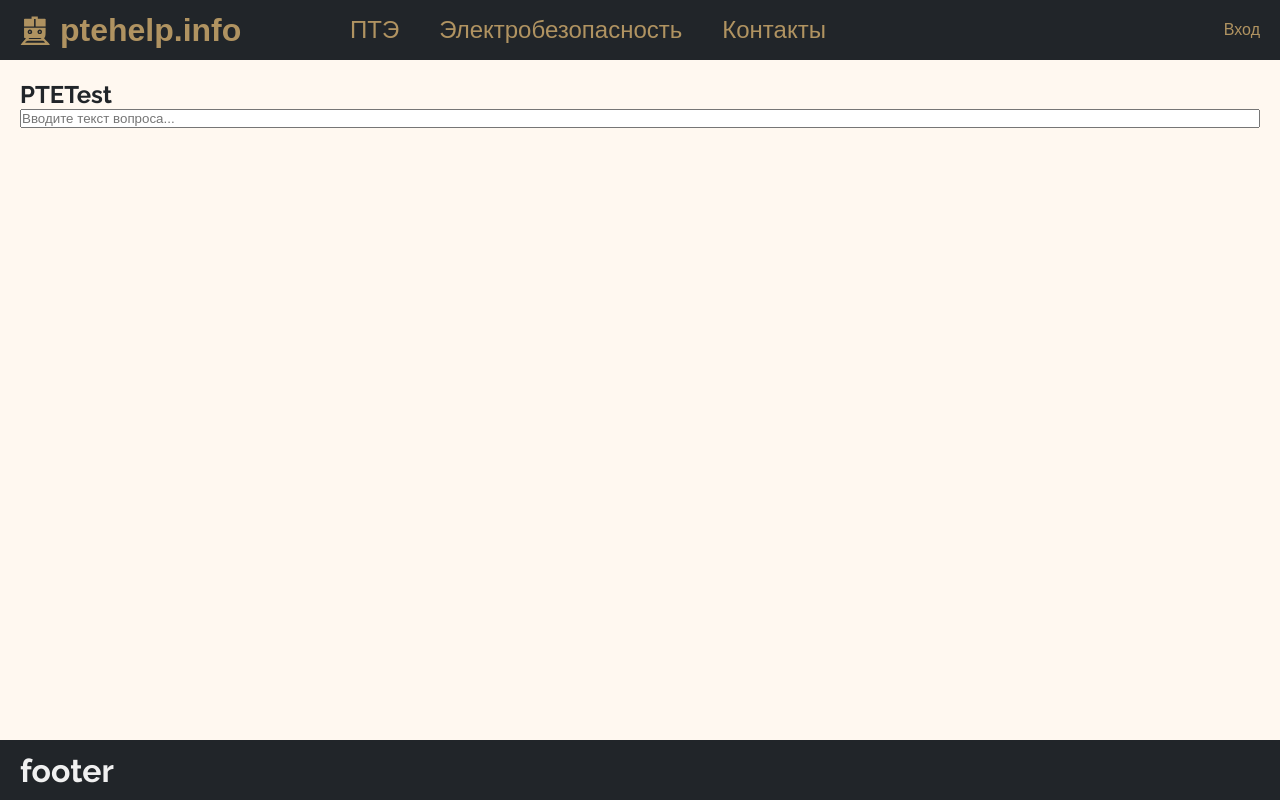
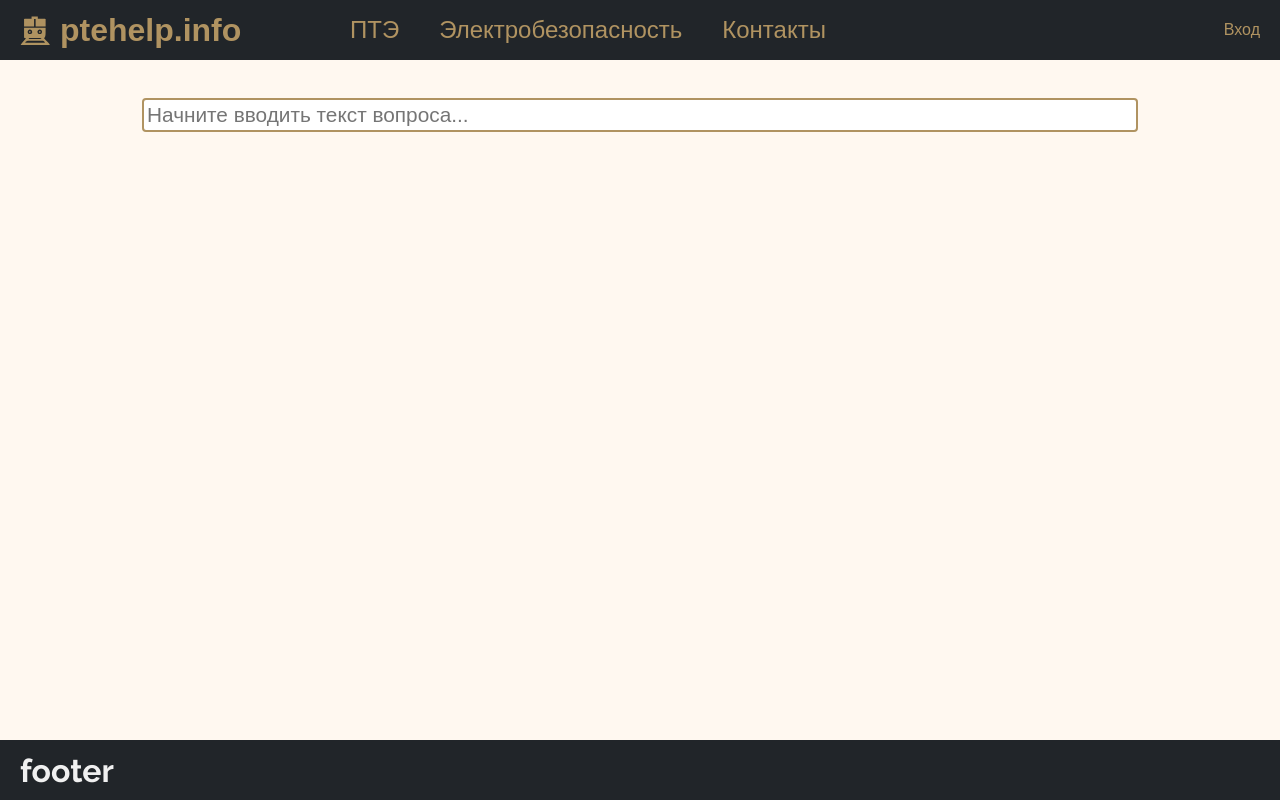
Before and after one commit to alexbrestby/pte-help, a PHP site: page /pte/test in a window 1280 px wide. Run offline with PHP 8.4, Linux system fonts and the light colour scheme; some web fonts are replaced.

Commit message:
fix: Live search page styles

```diff
--- a/app/controllers/PteController.php
+++ b/app/controllers/PteController.php
@@ -1,11 +1,10 @@
 <?php
-
 
 class PteController
 {
     public function actionIndex()
     {
-        require_once(ROOT . '/app/views/pte/index.php');
+        require_once ROOT . '/app/views/pte/index.php';
         return true;
     }
-  }
+}
--- a/app/controllers/SiteController.php
+++ b/app/controllers/SiteController.php
@@ -1,15 +1,13 @@
 <?php
-
 
 class SiteController
 {
     public function actionIndex()
     {
         $users = User::getAllUsers();
-        require_once(ROOT . '/app/views/site/index.php');
+        require_once ROOT . '/app/views/site/index.php';
         return true;
     }
-
 
     public function actionContact()
     {
@@ -45,7 +43,7 @@ class SiteController
             }
         }
 
-        require_once(ROOT . '/app/views/site/contact.php');
+        require_once ROOT . '/app/views/site/contact.php';
         return true;
     }
 }
--- a/app/views/pte_test/index.php
+++ b/app/views/pte_test/index.php
@@ -1,10 +1,9 @@
-<?php include ROOT . '/app/views/layouts/header.php'; ?>
+<?php include ROOT . '/app/views/layouts/header.php';?>
 <main class="main">
     <section class="main-page pte-test">
-    <h1>PTETest</h1>
-      <input type="search" name="search" id="search" placeholder="Вводите текст вопроса...">
+      <input type="search" name="search" id="search" class="search" placeholder="Начните вводить текст вопроса...">
     <div class="results">
     </div>
     </section>
 </main>
-<?php include ROOT . '/app/views/layouts/footer.php'; ?>
+<?php include ROOT . '/app/views/layouts/footer.php';?>
--- a/index.php
+++ b/index.php
@@ -13,7 +13,6 @@
 $router = new Router();
 $router->run();
 
-
 function debug($param)
 {
     echo "<pre>";
```
Also changed, not shown: app/controllers/PteTestController.php (+3 -5 lines), public/assets/js/script.js, public/assets/styles/dev/style.css, public/assets/styles/sass/_test.sass, public/assets/styles/sass/_variables.sass, public/assets/styles/style-min.css, 1 other file. Lines whose indentation alone changed are shown as unchanged.
